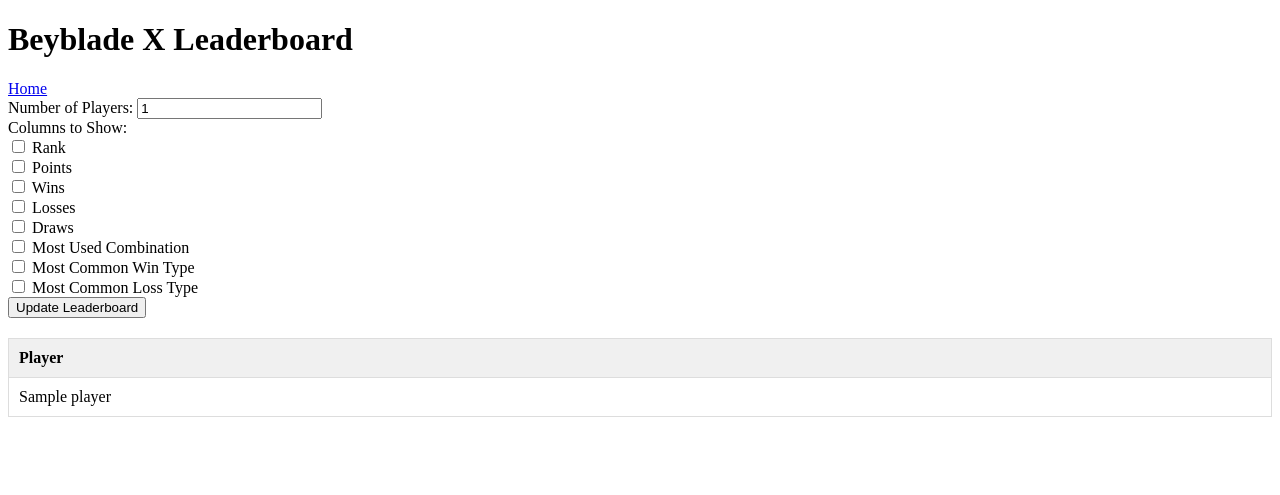
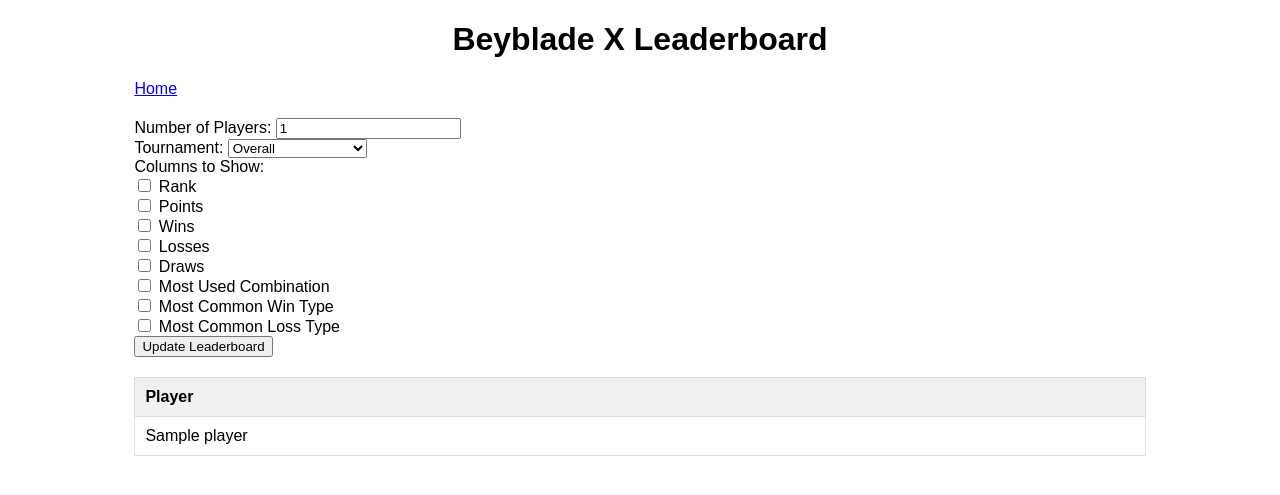
Before and after one commit to wbmccrea/Beyblade-X-Tracking-System, a Flask app: template app/templates/leaderboard.html in a window 1280 px wide. Shown: the top 495 px of the page. Run offline with Flask 3, Linux system fonts and the light colour scheme; the template is opened without the code that fills it: most values are stand-ins (such as "Sample title", 1, 10 or a date in 2020).

Commit message:
leaderboard

```diff
--- a/app/templates/leaderboard.html
+++ b/app/templates/leaderboard.html
@@ -3,23 +3,36 @@
 <head>
     <title>Leaderboard</title>
     <style>
-        /* ... (Your existing CSS styles) */
+        /* Basic CSS for styling the table */
+        body {
+            font-family: sans-serif;
+        }
+        .container {
+            width: 80%;
+            margin: 0 auto;
+        }
+        h1 {
+            text-align: center;
+        }
         table {
             width: 100%;
             border-collapse: collapse;
-            margin-top: 20px; /* Increased margin for better spacing */
+            margin-top: 20px;
         }
         th, td {
             border: 1px solid #ddd;
-            padding: 10px; /* Increased padding */
+            padding: 10px;
             text-align: left;
         }
         th {
-            background-color: #f0f0f0; /* Slightly darker header background */
+            background-color: #f0f0f0;
             font-weight: bold;
         }
         tr:nth-child(even) {
-            background-color: #f9f9f9; /* Added alternating row colors */
+            background-color: #f9f9f9;
+        }
+        .module {
+            margin-bottom: 20px;
         }
     </style>
 </head>
@@ -27,12 +40,22 @@
     <div class="container">
         <h1>Beyblade X Leaderboard</h1>
         <div class="module">
-        <a href="/">Home</a>
+            <a href="/">Home</a>
         </div>
-        <div class = "module">
+        <div class="module">
             <form method="GET" action="/leaderboard">
                 <label for="num_players">Number of Players:</label>
                 <input type="number" name="num_players" id="num_players" value="{{ num_players }}" min="1">
+                <br>
+                <label for="tournament_id">Tournament:</label>
+                <select name="tournament_id" id="tournament_id">
+                    <option value="">Overall</option>
+                    {% for tournament in tournaments %}
+                        <option value="{{ tournament.tournament_id }}" {% if tournament_id == tournament.tournament_id|string %}selected{% endif %}>
+                            {{ tournament.tournament_name }}
+                        </option>
+                    {% endfor %}
+                </select>
                 <br>
                 <label>Columns to Show:</label><br>
                 <input type="checkbox" name="columns" value="rank" {% if 'rank' in columns_to_show %}checked{% endif %}> Rank<br>
@@ -76,7 +99,7 @@
                             {% if 'loss_type' in columns_to_show %}<td>{{ player.most_common_loss_type }}</td>{% endif %}
                         </tr>
                     {% endfor %}
-                    </tbody>
+                </tbody>
             </table>
         </div>
     </div>
```
